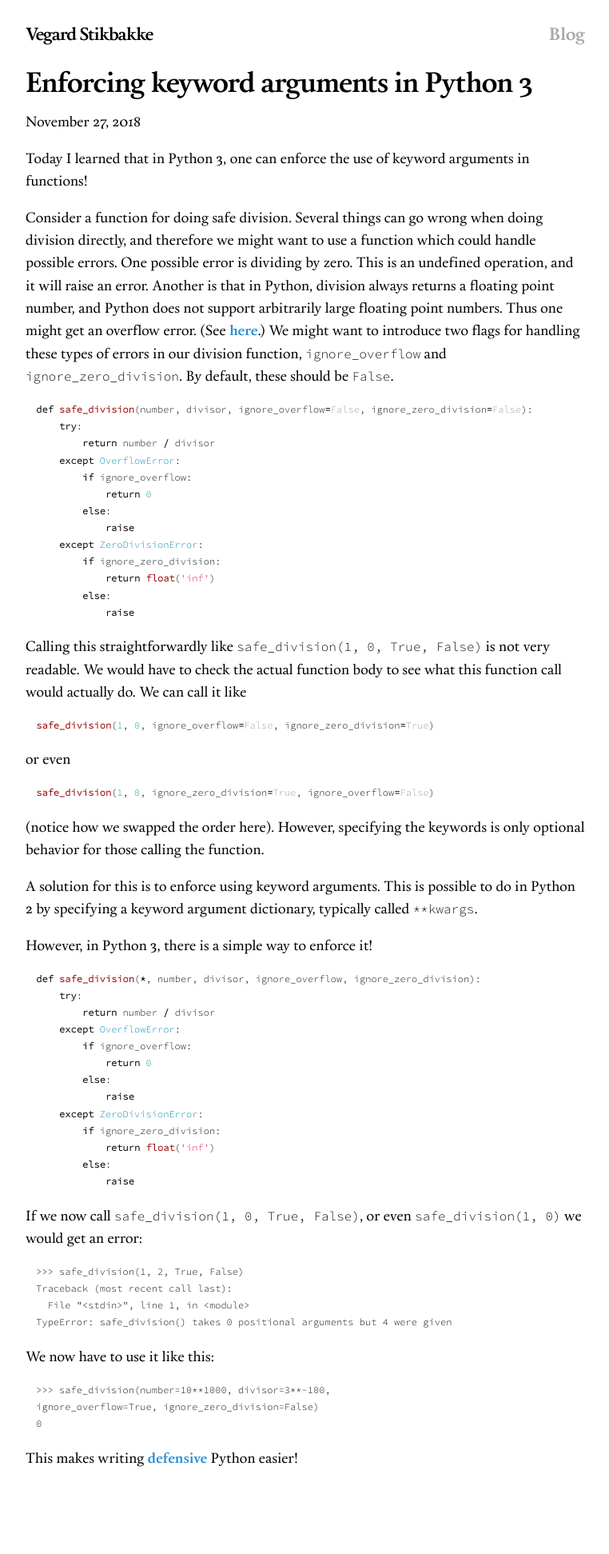
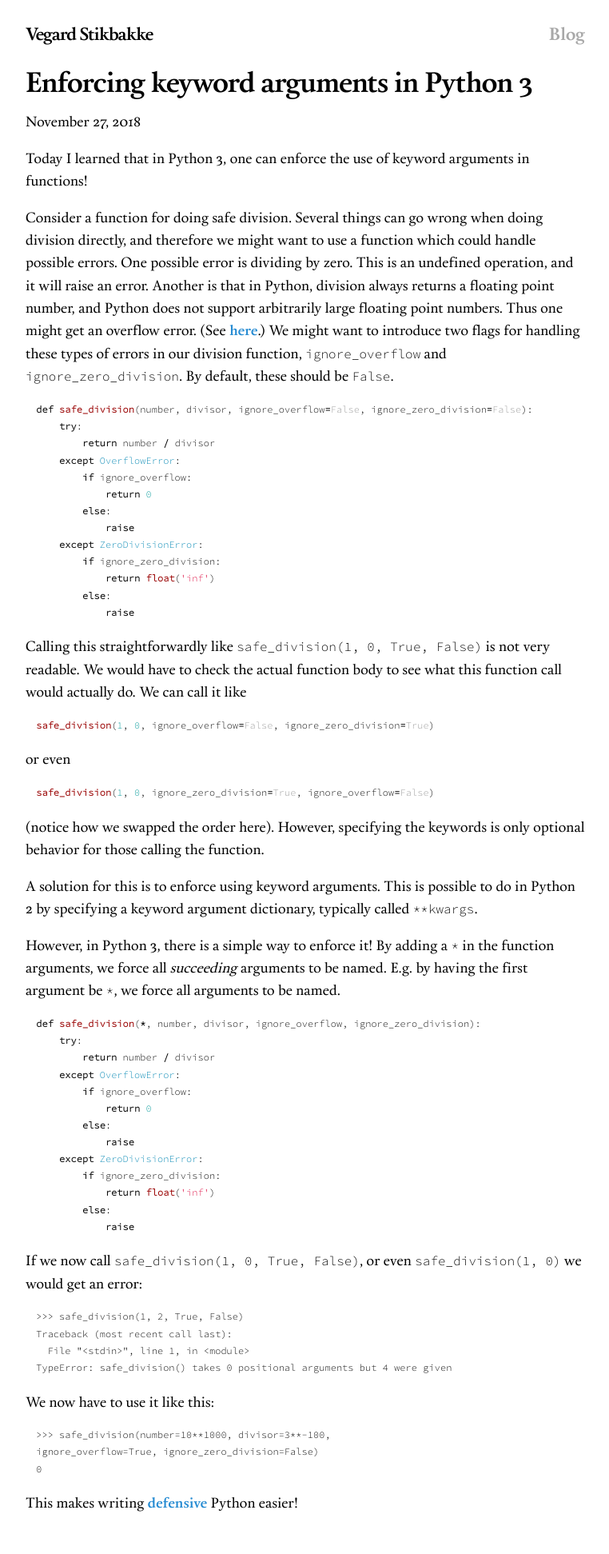
Before and after one commit to vegarsti/vegarsti.github.io, a Jekyll site: the page built from _posts/2018-11-27-python-keyword-only.md, in a window 1280 px wide. Shown: the whole page at 80% size, without its empty margins (258-1020 px from the left). Built offline with Jekyll 4.4.1, drawn with Linux system fonts in a browser that asks for light colours; nearby versions of some CDN libraries; before the commit the page ends 1887 px from its top, so only the background shows below that.

Commit message:
Another small change

````diff
--- a/_posts/2018-11-27-python-keyword-only.md
+++ b/_posts/2018-11-27-python-keyword-only.md
@@ -37,7 +37,7 @@ safe_division(1, 0, ignore_zero_division=True, ignore_overflow=False)
 
 A solution for this is to enforce using keyword arguments. This is possible to do in Python 2 by specifying a keyword argument dictionary, typically called `**kwargs`.
 
-However, in Python 3, there is a simple way to enforce it!
+However, in Python 3, there is a simple way to enforce it! By adding a `*` in the function arguments, we force all _succeeding_ arguments to be named. E.g. by having the first argument be `*`, we force all arguments to be named.
 
 ```python
 def safe_division(*, number, divisor, ignore_overflow, ignore_zero_division):
````
